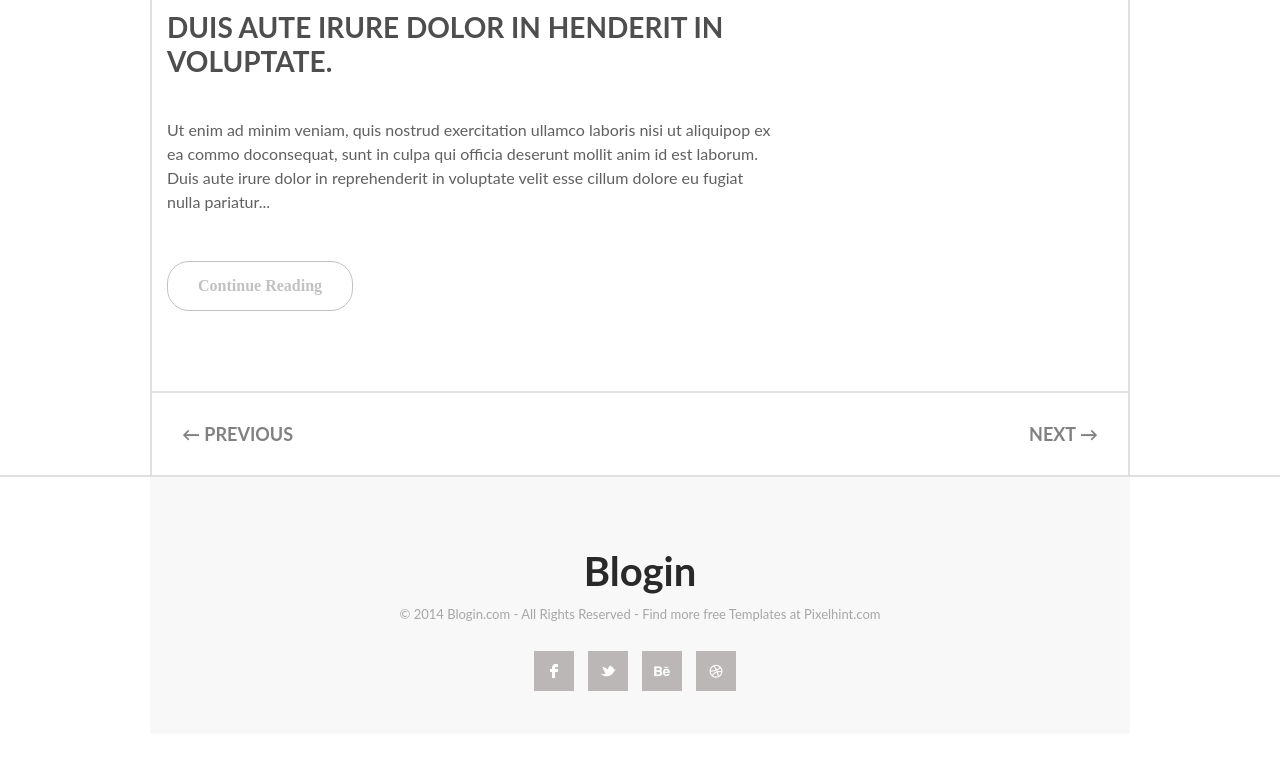
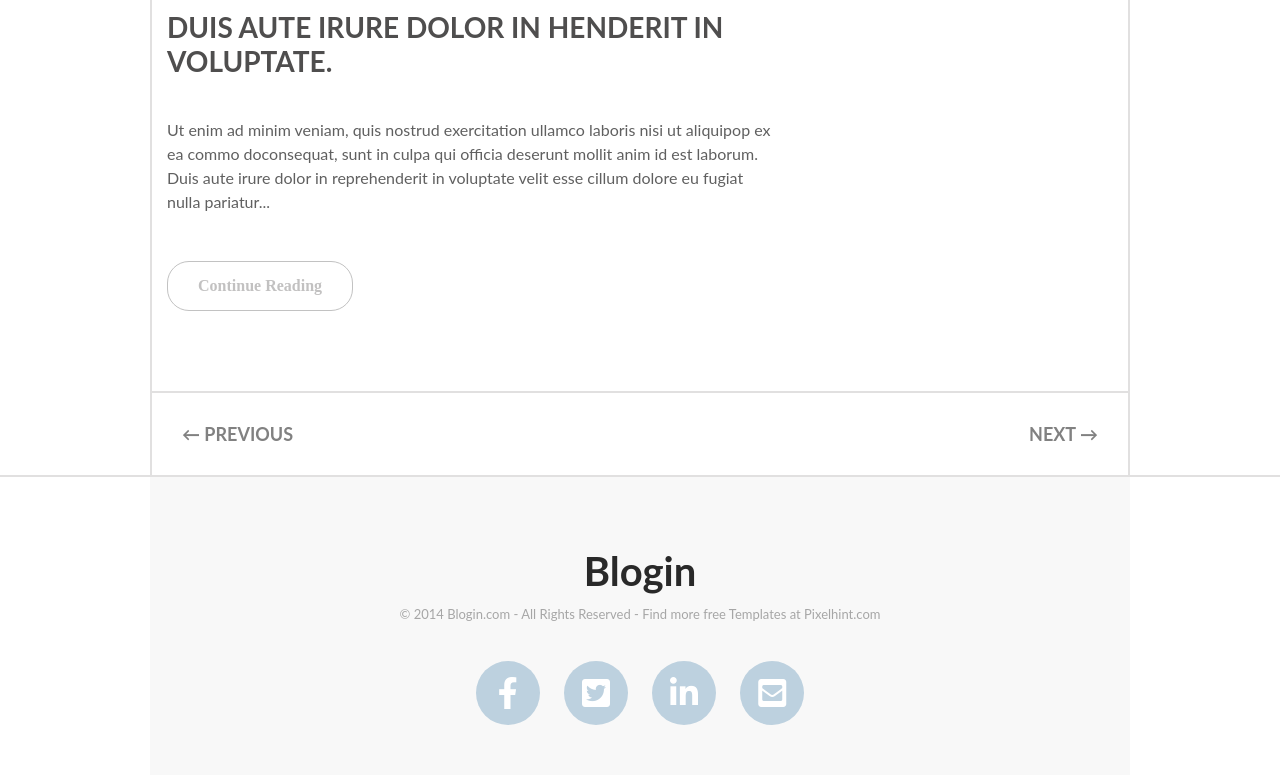
Before and after one commit to a1barif2h/Blog-psd-to-html, a plain HTML site: page index.html in a window 1280 px wide. Shown: the part 1217-1992 px from the top of the page. Before the commit the page ends 1951 px from the top, so only its background shows below. Drawn offline with Linux system fonts and the light colour scheme; a web font is replaced by a local one.

Commit message:
social section change

```diff
--- a/index.html
+++ b/index.html
@@ -84,22 +84,33 @@
             <footer id="footer">
                 <h2>Blogin</h2>
                 <p>© 2014 Blogin.com  -  All Rights Reserved  -  Find more free Templates at Pixelhint.com</p>
-                <div class="social_icon">
+                <div class="social-link">
+                    <ul>
+                        <li><a href="#"><i class="fab fa-facebook-f"></i></a></li>
+                        <li><a href="#"><i class="fab fa-twitter-square"></i></a></li>
+                        <li><a href="#"><i class="fab fa-linkedin-in"></i></a></li>
+                        <li><a href="#"><i class="fas fa-envelope-square"></i></a></li>
+                    </ul>
+                </div>
+            <!--
+                <div class="social_icon .social-link">
+                    <!--THIS IS FONT AWSOME ICONES--
                     <ul>
                         <li class="s_icon fb"><a href="#"></a></li>
                         <li class="s_icon tw"><a href="#"></a></li>
                         <li class="s_icon be"><a href="#"></a></li>
                         <li class="s_icon icon"><a href="#"></a></li>
                     </ul>
-                    <!--THIS IS FONT AWSOME ICONES
+
                     <ul>
                         <li class="s_icon"><a href="#"><i class="fab fa-facebook-square"></i></a></li>
                         <li class="s_icon"><a href="#"><i class="fab fa-twitter-square"></i></a></li>
                         <li class="s_icon"><a href="#"><i class="fab fa-linkedin"></i></a></li>
                         <li class="s_icon"><a href="#"><i class="fas fa-envelope-square"></i></a></li>
                     </ul>
-                    -->
+
                 </div>
+            -->
         </footer>
         </div>
     </div>
--- a/style.css
+++ b/style.css
@@ -219,7 +219,31 @@ p{
     font-size: 13px;
     color: #a6a6a6;
 }
-#footer .social_icon ul{
+#footer .social-link {
+    margin-top: 25px;
+}
+#footer .social-link ul li {
+    display: inline-block;
+    margin: 10px;
+}
+#footer .social-link ul li a {
+    color: #fff;
+}
+#footer .social-link ul li a:link i::before {
+    background: #bdd1df;
+    height: 2rem;
+    width: 2rem;
+    display: inline-block;
+    font-size: 2rem;
+    padding: 1rem;
+    border-radius: 50%;
+    transition: .5s;
+}
+#footer .social-link ul li a:hover i::before {
+    background: #393939;
+    transform: rotate(360deg);
+}
+/* #footer .social_icon ul{
     list-style: none;
 }
 #footer .social_icon ul li{
@@ -278,5 +302,5 @@ p{
 }
 #footer .social_icon ul li a{
     font-size: 40px;
-}
+} */
 /*END FOOTER SECTION */
```
